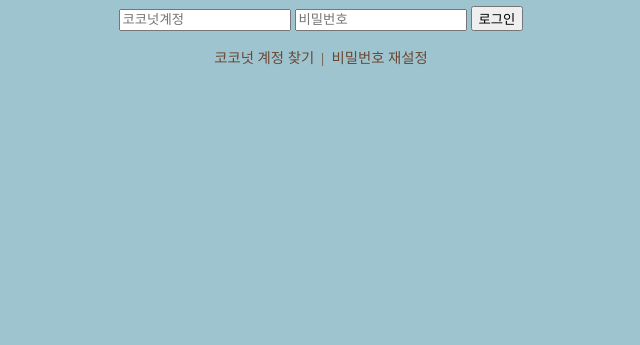
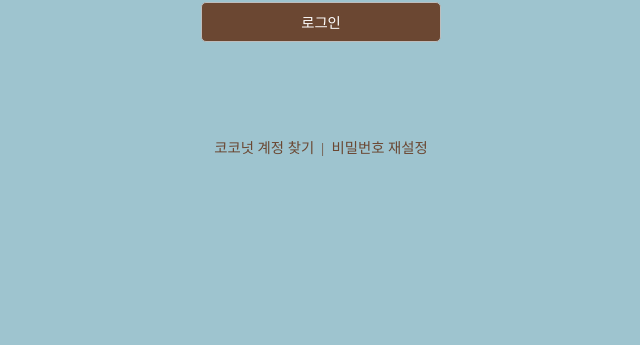
Before and after one commit to jnjsoftko/class101-web-messenger_coconuttalk, a plain HTML site: page src/index.html in a window 1280 px wide. Shown: the part 455-800 px from the top of the page, without its empty margins (319-959 px from the left). Drawn offline with Linux system fonts and the light colour scheme; a web font is replaced by a local one.

Commit message:
2-3 로그인 폼 만들기 (1)

```diff
--- a/src/css/pages/index.css
+++ b/src/css/pages/index.css
@@ -26,3 +26,36 @@
   font-size: 0.9em;
   color: #6b4732;
 }
+
+.login .login__form {
+  width: 240px;
+  margin: 0 auto 80px;
+}
+
+.login .login__form input {
+  width: 240px;
+  height: 40px;
+  border: 1px solid #bdbdbd;
+  border-radius: 5px;
+  font-size: 0.9em;
+}
+
+.login .login__form .login__form__id {
+  padding: 3px 10px;
+  border-bottom: none;
+  border-radius: 5px 5px 0 0;
+}
+
+.login .login__form .login__form__pw {
+  padding: 3px 10px;
+  border-top: none;
+  border-radius: 0 0 5px 5px;
+}
+
+.login .login__form .login__form__bt {
+  color: #ffffff;
+  background-color: #6b4732;
+  margin-top: 6px;
+  border: 1px solid #bdbdbd;
+  cursor: pointer;
+}
```
Also changed, not shown: 1 other file.
